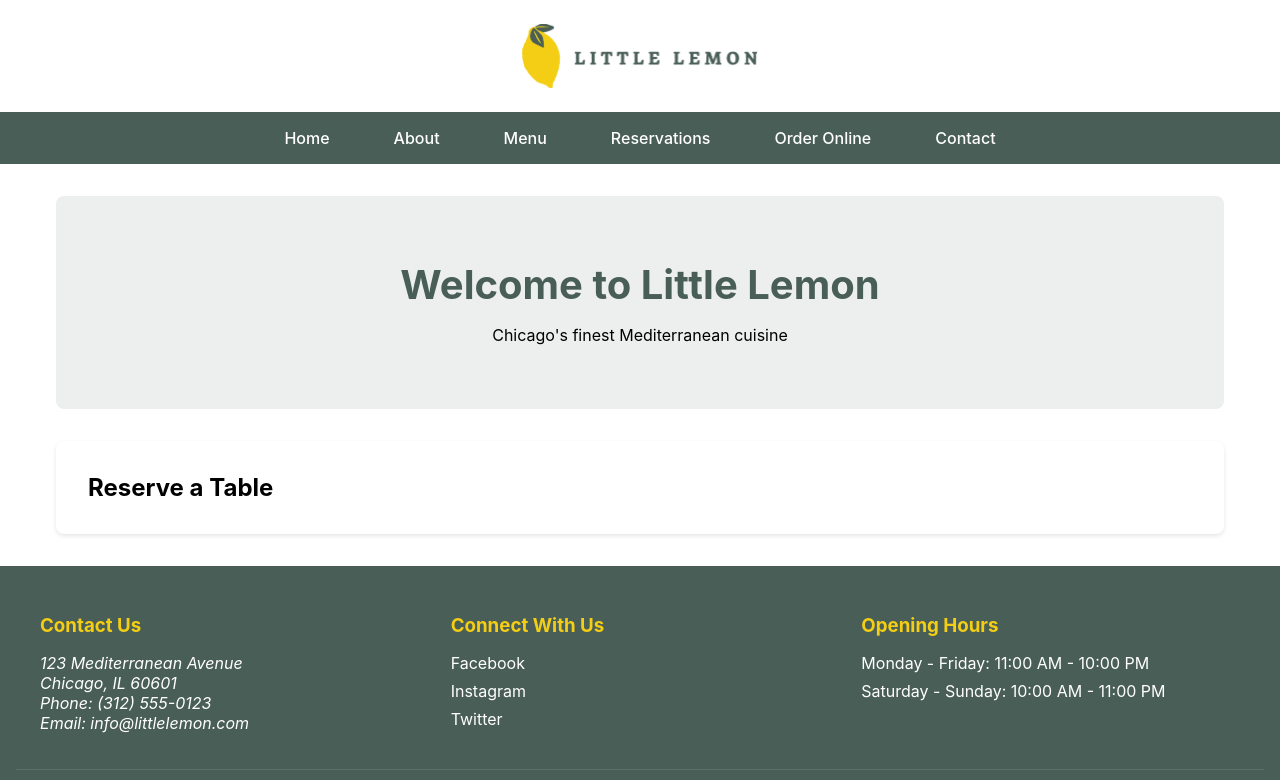
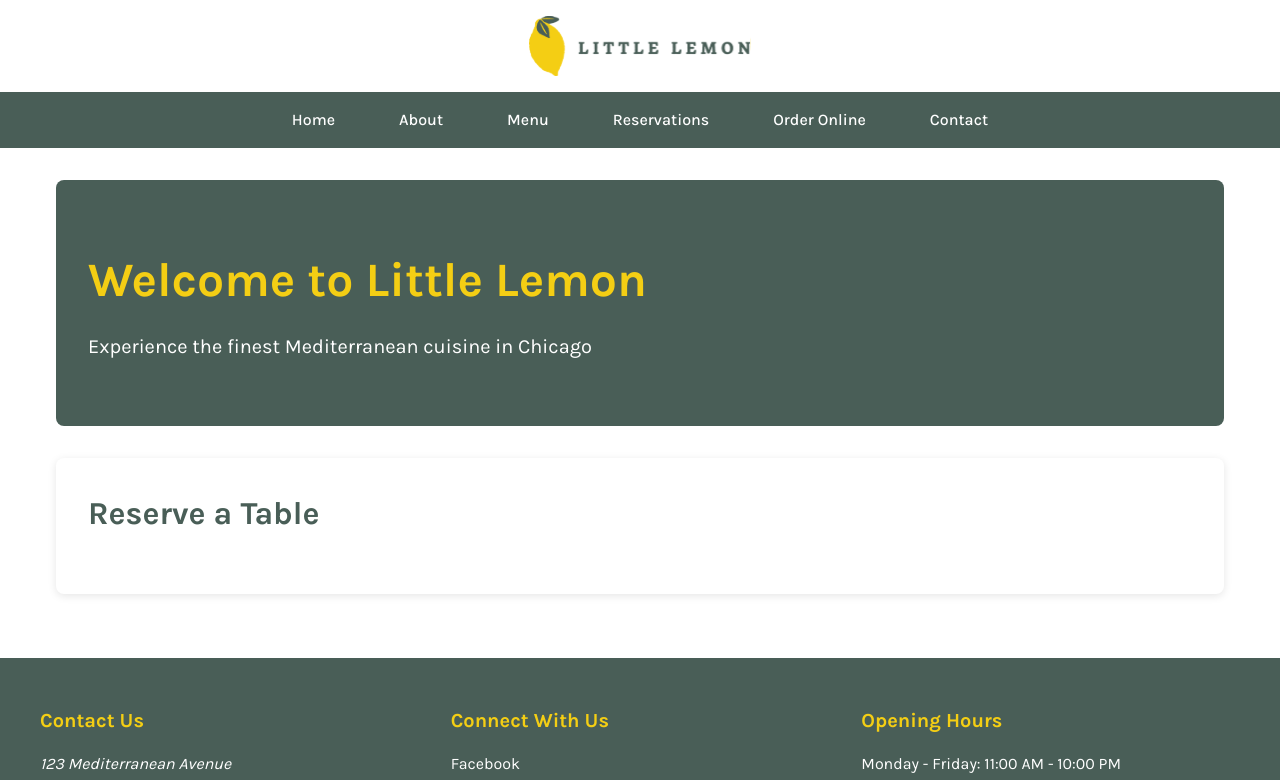
Before and after one commit to akirahanada/my-app, a React (Create React App) app: page / in a window 1280 px wide. Shown: the top 780 px of the page. Built offline with nearby package versions, Linux system fonts and the light colour scheme.

Commit message:
Exercise: Styling elements

```diff
--- a/src/App.css
+++ b/src/App.css
@@ -1,4 +1,7 @@
-/* Base styles and CSS reset */
+/* App.css */
+@import url('https://fonts.googleapis.com/css2?family=Karla:wght@400;500;700&display=swap');
+
+/* Reset and base styles */
 * {
   margin: 0;
   padding: 0;
@@ -11,90 +14,100 @@
   --text-color: #333333;
   --background-light: #EDEFEE;
   --max-width: 1200px;
-  --header-height: 80px;
 }
 
-.App {
-  min-height: 100vh;
-  display: grid;
-  grid-template-rows: auto auto 1fr auto;
+body {
+  font-family: 'Karla', sans-serif;
+  line-height: 1.5;
+  color: var(--text-color);
 }
 
 /* Header styles */
 .header {
   background-color: white;
+  padding: 1rem;
   box-shadow: 0 2px 4px rgba(0, 0, 0, 0.1);
+}
+
+.header-content {
+  max-width: var(--max-width);
+  margin: 0 auto;
   display: flex;
   justify-content: center;
   align-items: center;
-  padding: 1rem;
 }
 
 .logo {
-  height: var(--header-height);
-  padding: 0.5rem;
+  height: 60px;
+  width: auto;
 }
 
 /* Navigation styles */
 .main-nav {
   background-color: var(--primary-color);
   padding: 1rem;
-  position: sticky;
-  top: 0;
-  z-index: 100;
 }
 
 .nav-list {
+  max-width: var(--max-width);
+  margin: 0 auto;
   list-style: none;
   display: flex;
   justify-content: center;
-  align-items: center;
   gap: 2rem;
-  max-width: var(--max-width);
-  margin: 0 auto;
   flex-wrap: wrap;
 }
 
 .nav-list a {
+  color: white;
   text-decoration: none;
-  color: white;
   font-weight: 500;
   padding: 0.5rem 1rem;
   border-radius: 4px;
-  transition: background-color 0.3s;
+  transition: color 0.3s;
 }
 
 .nav-list a:hover {
-  background-color: rgba(255, 255, 255, 0.1);
+  color: var(--secondary-color);
 }
 
 /* Main content styles */
 .main-content {
   max-width: var(--max-width);
-  margin: 0 auto;
-  padding: 2rem 1rem;
-  display: grid;
-  gap: 2rem;
+  margin: 2rem auto;
+  padding: 0 1rem;
 }
 
 .hero {
-  text-align: center;
-  padding: 4rem 1rem;
-  background-color: var(--background-light);
+  background-color: var(--primary-color);
+  color: white;
+  padding: 4rem 2rem;
   border-radius: 8px;
+  margin-bottom: 2rem;
 }
 
 .hero h1 {
-  color: var(--primary-color);
-  font-size: 2.5rem;
+  font-size: 3rem;
   margin-bottom: 1rem;
+  color: var(--secondary-color);
+}
+
+.hero p {
+  font-size: 1.25rem;
+  max-width: 600px;
 }
 
 .reservation {
+  background: white;
   padding: 2rem;
-  background: white;
   border-radius: 8px;
-  box-shadow: 0 2px 4px rgba(0, 0, 0, 0.1);
+  box-shadow: 0 2px 8px rgba(0, 0, 0, 0.1);
+}
+
+.reservation h2 {
+  color: var(--primary-color);
+  margin-bottom: 1.5rem;
+  font-size: 2rem;
 }
 
 /* Footer styles */
@@ -102,20 +115,21 @@
   background-color: var(--primary-color);
   color: white;
   padding: 3rem 1rem;
-  margin-top: auto;
+  margin-top: 4rem;
 }
 
 .footer-content {
+  max-width: var(--max-width);
+  margin: 0 auto;
   display: grid;
   grid-template-columns: repeat(auto-fit, minmax(250px, 1fr));
   gap: 2rem;
-  max-width: var(--max-width);
-  margin: 0 auto;
 }
 
 .footer h3 {
   color: var(--secondary-color);
   margin-bottom: 1rem;
+  font-size: 1.25rem;
 }
 
 .footer ul {
@@ -129,6 +143,7 @@
 .footer a {
   color: white;
   text-decoration: none;
+  transition: color 0.3s;
 }
 
 .footer a:hover {
@@ -146,7 +161,12 @@
 @media (max-width: 768px) {
   .nav-list {
     flex-direction: column;
+    align-items: center;
     gap: 1rem;
+  }
+
+  .hero {
+    padding: 2rem 1rem;
   }
 
   .hero h1 {
@@ -157,26 +177,18 @@
     grid-template-columns: 1fr;
     text-align: center;
   }
-
-  .footer-content section {
-    padding: 0 1rem;
-  }
 }
 
 @media (max-width: 480px) {
   .logo {
-    height: 60px;
-  }
-
-  .hero {
-    padding: 2rem 1rem;
+    height: 40px;
   }
 
   .hero h1 {
     font-size: 1.75rem;
   }
 
-  .main-content {
+  .reservation {
     padding: 1rem;
   }
 }
--- a/src/components/Footer.js
+++ b/src/components/Footer.js
@@ -1,11 +1,11 @@
-// components/Footer.js
+// Footer.js
 import React from 'react';
 
 function Footer() {
   return (
     <footer className="footer">
       <div className="footer-content">
-        <section className="contact-info">
+        <section>
           <h3>Contact Us</h3>
           <address>
             123 Mediterranean Avenue<br />
@@ -15,7 +15,7 @@ function Footer() {
           </address>
         </section>
 
-        <section className="social-links">
+        <section>
           <h3>Connect With Us</h3>
           <ul>
             <li><a href="https://facebook.com/littlelemon">Facebook</a></li>
@@ -24,7 +24,7 @@ function Footer() {
           </ul>
         </section>
 
-        <section className="opening-hours">
+        <section>
           <h3>Opening Hours</h3>
           <ul>
             <li>Monday - Friday: 11:00 AM - 10:00 PM</li>
--- a/src/components/Header.js
+++ b/src/components/Header.js
@@ -1,11 +1,13 @@
-// components/Header.js
+// Header.js
 import React from 'react';
 import logo from '../assets/logo.svg';
 
 function Header() {
   return (
     <header className="header">
-      <img src={logo} alt="Little Lemon Restaurant Logo" className="logo" />
+      <div className="header-content">
+        <img src={logo} alt="Little Lemon Restaurant Logo" className="logo" />
+      </div>
     </header>
   );
 }
--- a/src/components/Main.js
+++ b/src/components/Main.js
@@ -1,4 +1,4 @@
-// components/Main.js
+// Main.js
 import React from 'react';
 
 function Main() {
@@ -6,7 +6,7 @@ function Main() {
     <main className="main-content">
       <section className="hero">
         <h1>Welcome to Little Lemon</h1>
-        <p>Chicago's finest Mediterranean cuisine</p>
+        <p>Experience the finest Mediterranean cuisine in Chicago</p>
       </section>
 
       <section className="reservation">
--- a/src/components/Nav.js
+++ b/src/components/Nav.js
@@ -1,4 +1,4 @@
-// components/Nav.js
+// Nav.js
 import React from 'react';
 
 function Nav() {
@@ -16,4 +16,5 @@ function Nav() {
   );
 }
 
+
 export default Nav;
```
